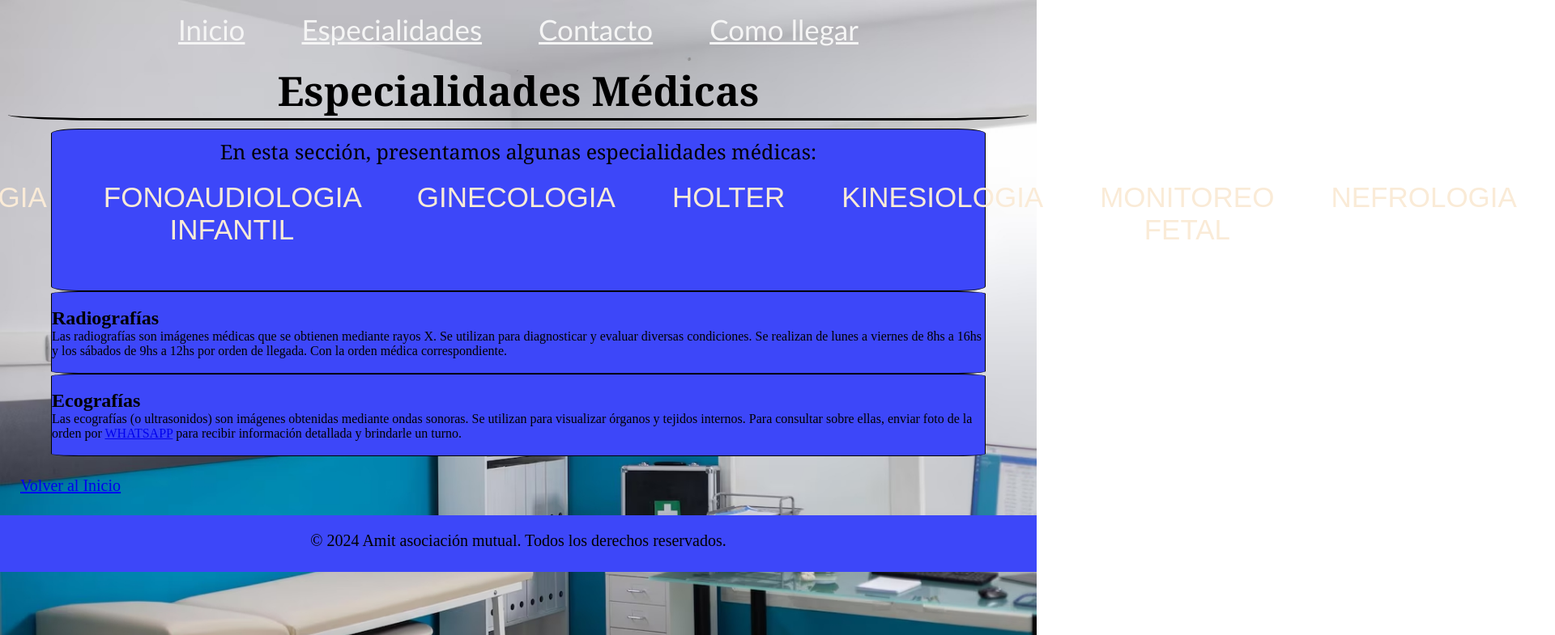
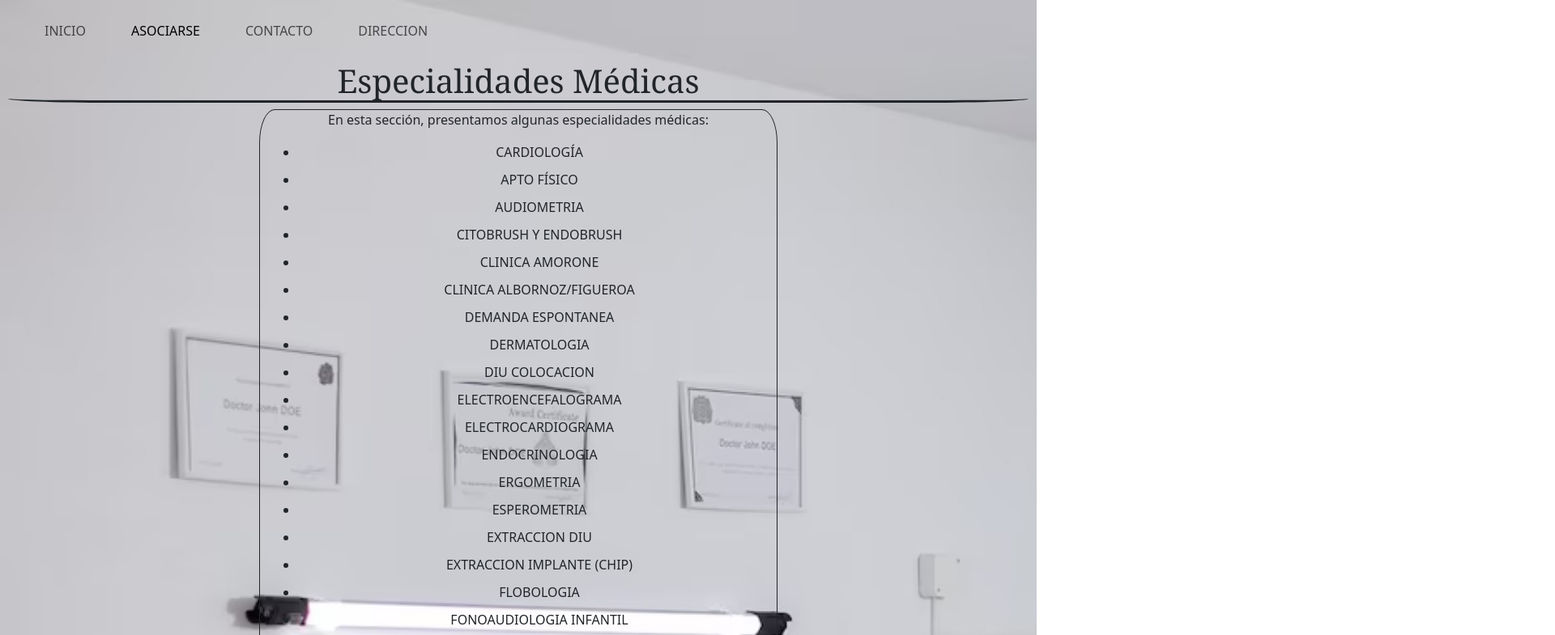
Before and after one commit to LunaLautaroEzequiel/coderhouse, a website: page pages/especialidades.html in a window 1280 px wide. Shown: the top 785 px of the page at 81% size, 1920 px wide, since content can reach past the window. Drawn offline with nearby package versions, Linux system fonts and the light colour scheme.

Commit message:
agrego menu hamburguesa con bootstrap

```diff
--- a/pages/especialidades.html
+++ b/pages/especialidades.html
@@ -2,19 +2,33 @@
 <html lang="en">
 <head>
     <link rel="stylesheet" href="../css/style.css">
+    <link rel="stylesheet" href="../bootstrap/css/bootstrap.min.css">
     <title> Clinica Amit</title>
 </head>
 <body>
-    <header>
-        <nav class="navbar">
-            <ul>
-                <li><a href="../index.html">Inicio</a></li>
-                <li><a href="./especialidades.html">Especialidades</a></li>
-                <li><a href="./contacto.html">Contacto</a></li>
-                <li><a href="./direccion.html">Como llegar</a></li>
-            </ul>
-        </nav>
-    </header>
+    <nav class="navbar navbar-expand-lg bg-body-$colorprimario">
+        <div class="container-fluid">
+                <button class="navbar-toggler" type="button" data-bs-toggle="collapse" data-bs-target="#navbarNav" aria-controls="navbarNav" aria-expanded="false" aria-label="Toggle navigation">
+                    <span class="navbar-toggler-icon"></span>
+                </button>
+            <div class="collapse navbar-collapse" id="navbarNav">
+                <ul class="navbar-nav">
+                    <li class="nav-item">
+                        <a class="nav-link" href="../index.html">INICIO</a>
+                    </li>
+                    <li class="nav-item">
+                        <a class="nav-link active" aria-current="page" href="./asociarse.html">ASOCIARSE</a>
+                    </li>
+                    <li class="nav-item">
+                        <a class="nav-link" href="./contacto.html">CONTACTO</a>
+                    </li>
+                    <li class="nav-item">
+                        <a class="nav-link" href="./direccion.html">DIRECCION</a>
+                    </li>
+                </ul>
+            </div>
+        </div>
+    </nav>
         <h1>Especialidades Médicas</h1>
         <section class="especialidades">
         <p class="texto">En esta sección, presentamos algunas especialidades médicas:</p>
@@ -74,5 +88,6 @@
     <footer>
         <p> © 2024 Amit asociación mutual. Todos los derechos reservados. </p>
     </footer>
+    <script src="bootstrap/js/bootstrap.min.js"></script>
 </body>
 </html>
--- a/scss/layout/_asociarse.scss
+++ b/scss/layout/_asociarse.scss
@@ -36,7 +36,6 @@
     }
 }
 section{
-    background-color: $colorsecundario;
     height: 100px;
     width: 90%;
     align-content: center;
--- a/scss/layout/_especialidades.scss
+++ b/scss/layout/_especialidades.scss
@@ -1,12 +1,5 @@
 .especialidades{
-    height: auto;
+    width: 50%;
+    height: 50%;
     text-align: center;
-    .texto{
-        font-size: 25px;
-        font-family: Georgia, 'Times New Roman', Times, serif;
-        margin: 10px;
-        ul{
-        list-style-type:none;
-        }
-    }
 }
--- a/scss/layout/_generales.scss
+++ b/scss/layout/_generales.scss
@@ -2,24 +2,6 @@
     background-image: url(../img/consultorio.jpg);
     background-size: cover;
     background-repeat: no-repeat;
-    ul{
-        list-style-type: none;
-        @extend%flexrowcenter;
-        li{
-            font-size: 35px;
-            color: antiquewhite;
-            font-family: Arial, Helvetica, sans-serif;
-            padding: 0 25px 0 25px;
-            a{
-                font-family: 'Gill Sans', 'Gill Sans MT', Calibri, 'Trebuchet MS', sans-serif;
-                color: whitesmoke;
-                &:hover{
-                    font-weight: bold;
-
-                }
-            }
-        }
-    }
 }
 h1{
     font-size: 50px;
@@ -68,10 +50,11 @@
     padding: 25px;
 }
 footer{
-    background-color:$colorsecundario;
-    font-size: 20px;
-    text-align: center;
-    position: absolute;
+    background-color:$colorprimario;
+    font-size: 20px;  min-height: 100px;
+    display: flex;
+    align-items: center;
+    justify-content: center;
     width: 100%;
     height: 50px;
     padding-top: 20px;
```
Also changed, not shown: index.html (+25 -12 lines), pages/asociarse.html (+24 -9 lines), pages/contacto.html (+25 -10 lines), pages/direccion.html (+25 -10 lines), css/style.css, img/asociarse.jpg (added), img/pediatria.jpg (added), img/psicologia.jpg (added), 3 other files.
